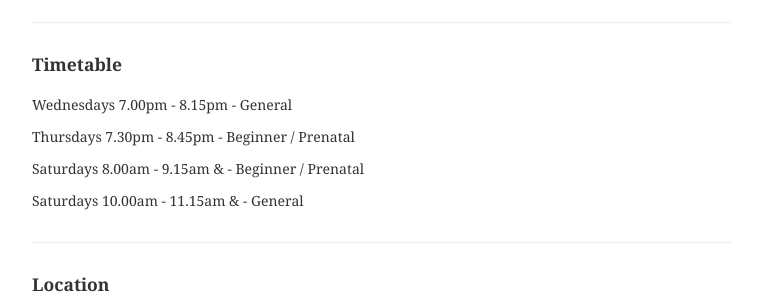
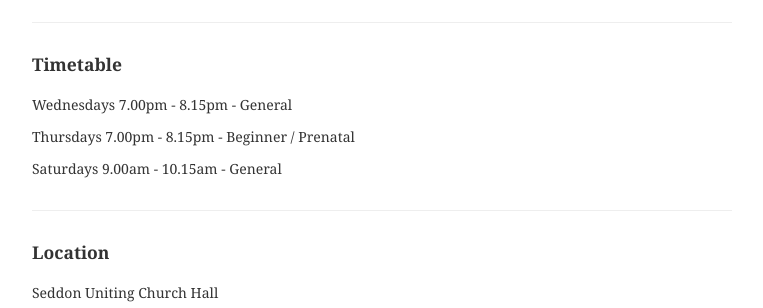
Before and after one commit to sinthetik/refineyoga.com.au, a plain HTML site: page index.html in a window 1280 px wide. Shown: the part 1820-2128 px from the top of the page, without its empty margins (258-1021 px from the left). Drawn offline with Linux system fonts and the light colour scheme; some packages are replaced by stand-ins of ours.

Commit message:
Updated Thursday time to match Wednesday

```diff
--- a/index.html
+++ b/index.html
@@ -135,9 +135,8 @@
         <h4 id="timetable">Timetable</h4>
 
         <p>Wednesdays 7.00pm - 8.15pm - General</p>
-        <p>Thursdays 7.30pm - 8.45pm - Beginner / Prenatal</p>
-        <p>Saturdays 8.00am - 9.15am &amp; - Beginner / Prenatal<p>
-        <p>Saturdays 10.00am - 11.15am &amp; - General<p>
+        <p>Thursdays 7.00pm - 8.15pm - Beginner / Prenatal</p>
+        <p>Saturdays 9.00am - 10.15am - General<p>
       </div>
 
       <hr>
```
